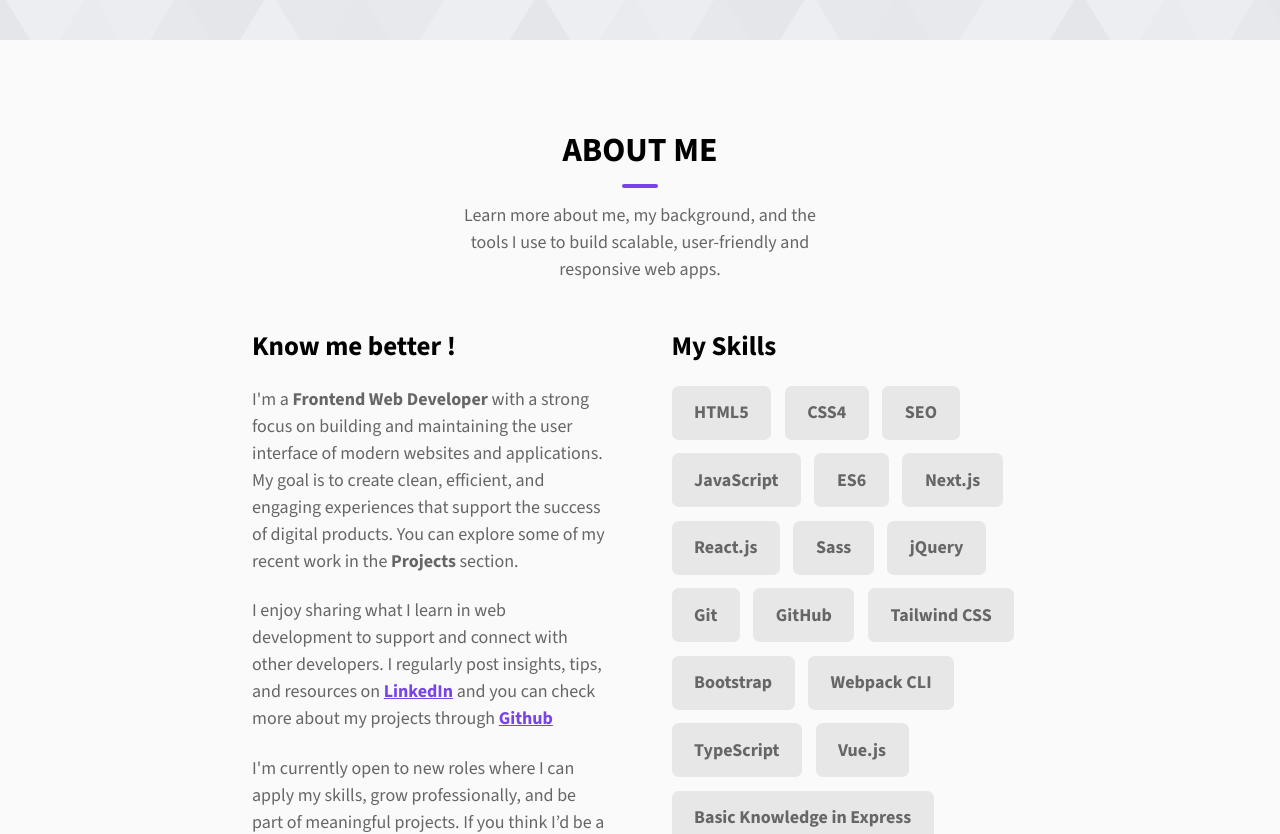
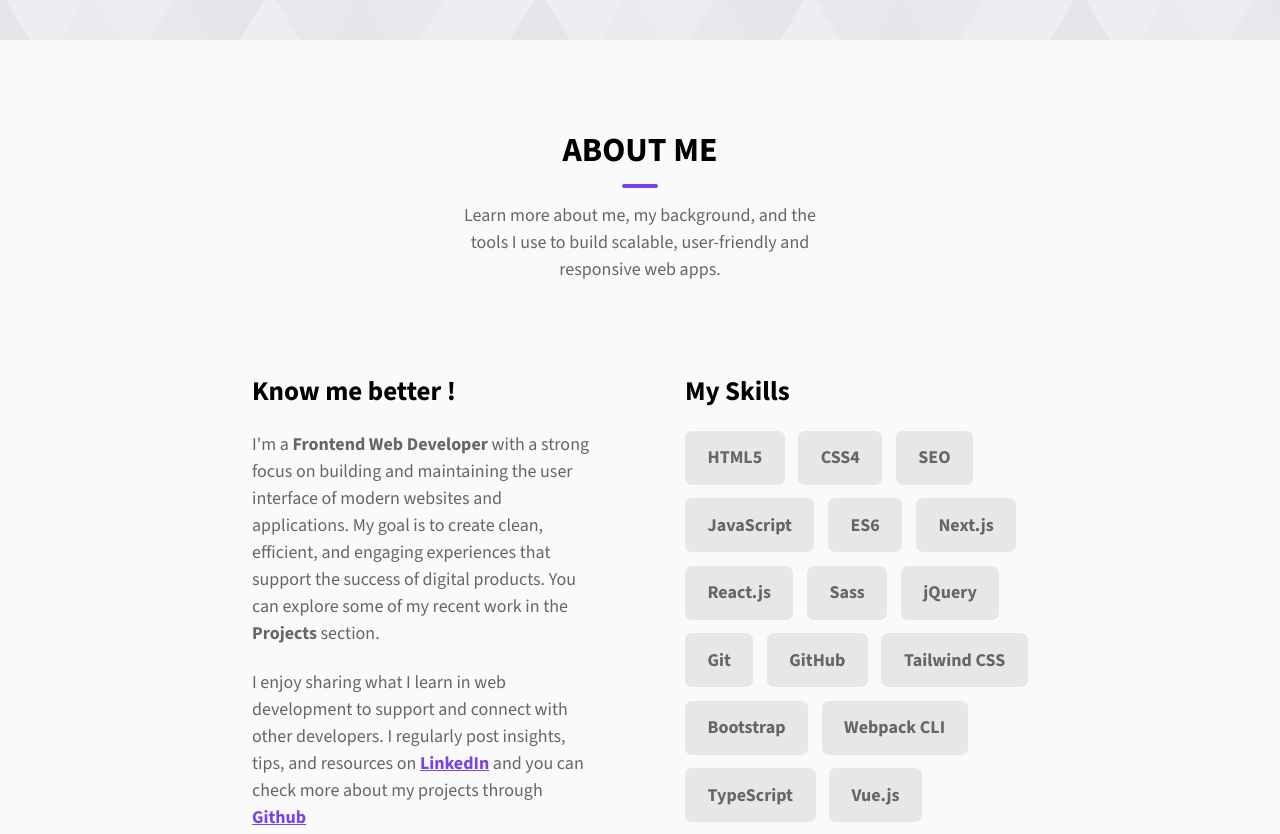
Before and after one commit to omargamal510/omargamal-portfolio, a Next.js app: page / in a window 1280 px wide. Shown: the part 760-1594 px from the top of the page. Built offline with nearby package versions, Linux system fonts and the light colour scheme.

Commit message:
[ADD , APPLY] ADD Observer HOC , apply it successfully on multiple components

```diff
--- a/src/app/globals.css
+++ b/src/app/globals.css
@@ -75,6 +75,9 @@ body {
   @apply transition-all duration-300 ease-in-out;
 }
 
+.transition-800 {
+  @apply transition-all duration-800 ease-in-out;
+}
 .flex-center {
   @apply flex items-center justify-center;
 }
--- a/src/app/page.tsx
+++ b/src/app/page.tsx
@@ -1,5 +1,6 @@
 import About from "@/components/About/About";
 import Hero from "@/components/Hero/Hero";
+import Observer from "@/ui/Observer";
 
 export default function Home() {
   return (
--- a/src/components/About/About.tsx
+++ b/src/components/About/About.tsx
@@ -1,3 +1,4 @@
+import Observer from "@/ui/Observer";
 import PurpleButton from "@/ui/PurpleButton";
 import SectionHeader from "@/ui/SectionHeader";
 import SkillBox from "@/ui/SkillBox";
@@ -37,21 +38,27 @@ const skills: SkillsArray[] = [
 const About = () => {
   return (
     <div className="bg-white-gray">
+      <Observer yaxis={true}>
         <SectionHeader
           title="about me"
           description="Learn more about me, my background, and the tools I use to build scalable, user-friendly and responsive web apps."
         />
+      </Observer>
 
-      <div className="flex flex-col md:flex-row gap-14">
+      <div className="flex flex-col md:flex-row gap-20">
         <div className="w-full flex flex-col gap-5">
           <h3 className="text-2xl font-bold">Know me better !</h3>
-          <div className="flex flex-col gap-5 text-secondary-gray">
+          <div>
+            <Observer
+              yaxis={true}
+              className="flex flex-col gap-5 text-secondary-gray"
+            >
               <p>
-              I'm a <strong>Frontend Web Developer</strong> with a strong focus
-              on building and maintaining the user interface of modern websites
-              and applications. My goal is to create clean, efficient, and
-              engaging experiences that support the success of digital products.
-              You can explore some of my recent work in the{" "}
+                I'm a <strong>Frontend Web Developer</strong> with a strong
+                focus on building and maintaining the user interface of modern
+                websites and applications. My goal is to create clean,
+                efficient, and engaging experiences that support the success of
+                digital products. You can explore some of my recent work in the{" "}
                 <strong>Projects</strong> section.
               </p>
 
@@ -77,10 +84,11 @@ const About = () => {
               </p>
 
               <p>
-              I'm currently open to new roles where I can apply my skills, grow
-              professionally, and be part of meaningful projects. If you think
-              I’d be a good fit for your team, feel free to contact me{" "}
+                I'm currently open to new roles where I can apply my skills,
+                grow professionally, and be part of meaningful projects. If you
+                think I’d be a good fit for your team, feel free to contact me{" "}
               </p>
+            </Observer>
           </div>
 
           <PurpleButton text="contact" href="/" />
@@ -89,7 +97,9 @@ const About = () => {
           <h3 className="text-2xl font-bold">My Skills</h3>
           <div className="flex flex-wrap gap-3">
             {skills.map(({ name, color }, index) => (
-              <SkillBox skill={name} key={name} color={color} />
+              <Observer key={name}>
+                <SkillBox skill={name} color={color} />
+              </Observer>
             ))}
           </div>
         </div>
--- a/src/components/Hero/Hero.tsx
+++ b/src/components/Hero/Hero.tsx
@@ -1,4 +1,5 @@
 import HeroHeader from "@/components/Hero/HeroHeader";
+import Observer from "@/ui/Observer";
 import PurpleButton from "@/ui/PurpleButton";
 import Image from "next/image";
 
@@ -16,11 +17,13 @@ const Hero = () => {
         <h1 className="text-[2.5rem]  px-20 text-center font-black uppercase">
           <HeroHeader textProp="Hello , I'm Omar Gamal" />
         </h1>
-        <p className="text-center text-[1.2rem] px-10 text-main-gray leading-8">
-          A dedicated Front-End Developer specializing in crafting responsive,
-          user-focused websites and <br className="hidden md:block" /> web
-          applications that drive performance and product success.
-        </p>
+        <Observer>
+          <p className="text-center text-[1.2rem] px-10 text-main-gray leading-8">
+            A dedicated Front-End Developer specializing in crafting responsive,
+            user-focused websites and <br className="hidden md:block" /> web
+            applications that drive performance and product success.
+          </p>
+        </Observer>
 
         <PurpleButton text="projects" href="/" />
       </div>
--- /dev/null
+++ b/src/ui/Observer.tsx
@@ -0,0 +1,61 @@
+"use client";
+import React from "react";
+import { useEffect, useRef } from "react";
+
+interface ObserverProps {
+  children: React.ReactNode;
+  yaxis?: boolean;
+  className?: string;
+}
+
+const Observer = ({ children, yaxis = false, className }: ObserverProps) => {
+  const refs = useRef<(HTMLDivElement | null)[]>([]);
+
+  useEffect(() => {
+    const observer = new IntersectionObserver(
+      (entries) => {
+        entries.forEach((entry) => {
+          if (entry.isIntersecting) {
+            entry.target.classList.add(
+              `!translate-x-0`,
+              `!translate-y-0`,
+              "opacity-100"
+            );
+          }
+        });
+      },
+      {
+        rootMargin: "0px 0px -100px 0px",
+      }
+    );
+
+    refs.current.forEach((el) => {
+      if (el) observer.observe(el);
+    });
+
+    return () => {
+      refs.current.forEach((el) => {
+        if (el) observer.unobserve(el);
+      });
+    };
+  }, []);
+
+  return (
+    <div className={className}>
+      {React.Children.map(children, (child, i) => (
+        <div
+          className={`${
+            yaxis ? "translate-y-12" : "translate-x-12"
+          }  opacity-0 transition-800`}
+          ref={(el) => {
+            refs.current[i] = el;
+          }}
+        >
+          {child}
+        </div>
+      ))}
+    </div>
+  );
+};
+
+export default Observer;
--- a/src/ui/SectionHeader.tsx
+++ b/src/ui/SectionHeader.tsx
@@ -8,7 +8,7 @@ const SectionHeader = ({
   description = "",
 }: SectionHeaderProps) => {
   return (
-    <div className="flex-center flex-col text-center gap-3 pb-10">
+    <div className="flex-center flex-col text-center gap-3 pb-20">
       <h2 className="text-3xl uppercase font-bold">{title}</h2>
       <hr className="w-8 border-2 rounded-full border-main-purple" />
       <p className="text-secondary-gray w-[90%] md:w-1/2">{description}</p>
```
Lines whose indentation alone changed are shown as unchanged.
